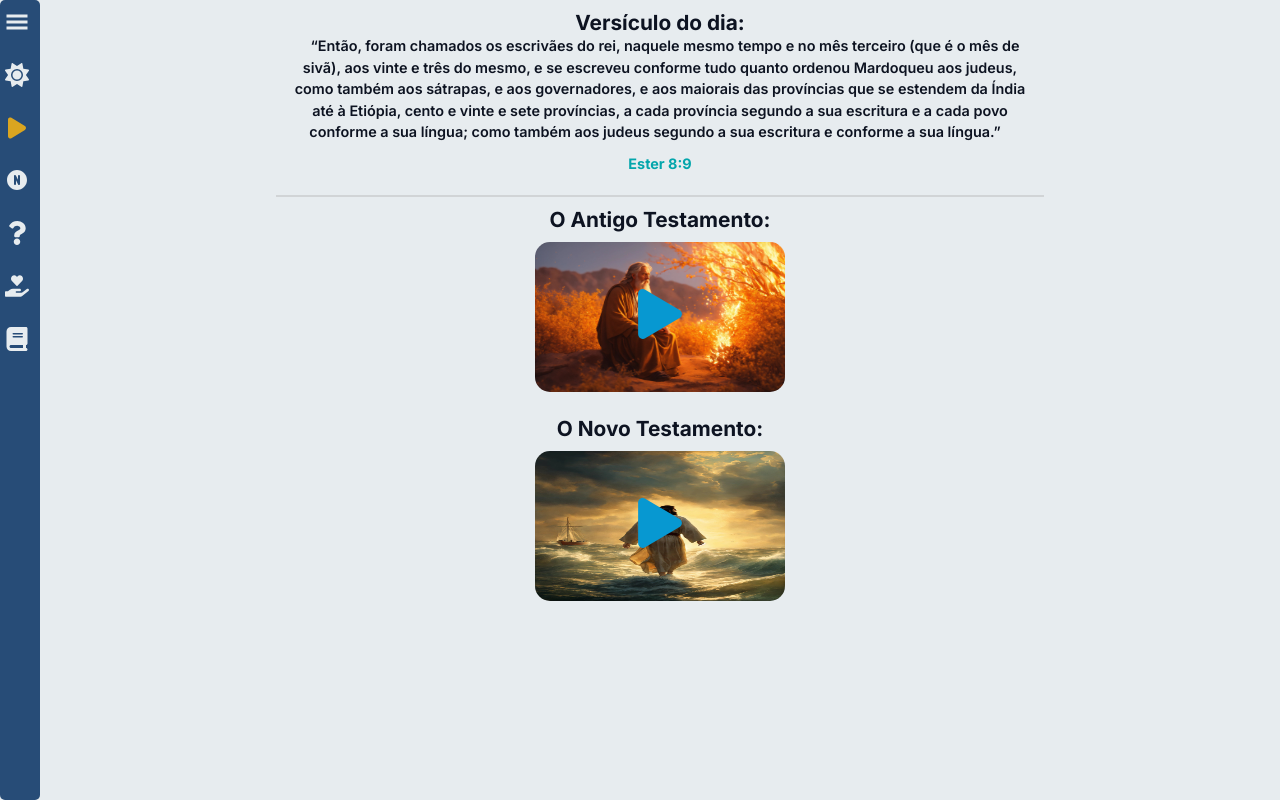
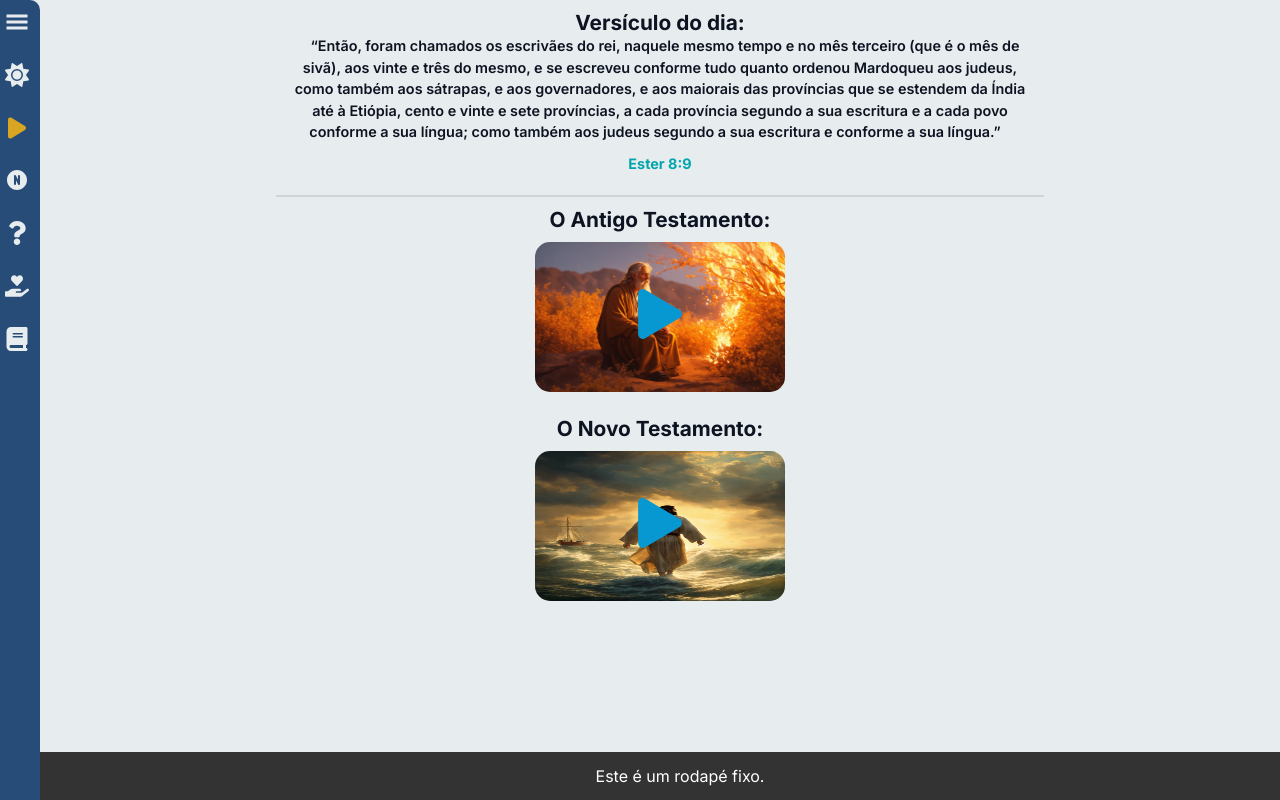
Before and after one commit to diegosales30/biblia-narrada, a Next.js app: page / in a window 1280 px wide. Built offline with nearby package versions, Linux system fonts and the light colour scheme.

Commit message:
feat:  footer inicado, configurando largura

```diff
--- a/src/components/aside/aside.module.scss
+++ b/src/components/aside/aside.module.scss
@@ -1,6 +1,6 @@
 .container {
     position: fixed;
-    border-radius: 5px;
+    border-radius: 0 10px 0 0;
     transition: width 0.3s ease;
     z-index: 11111;
   ul {
@@ -10,7 +10,7 @@
     display: flex;
     flex-direction: column;
     justify-content: start;
-    border-radius: 5px;
+    border-radius: 0 10px 0 0;
     li{
       &:first-child {
         margin-top: 10px;
--- a/src/components/main/index.jsx
+++ b/src/components/main/index.jsx
@@ -3,6 +3,7 @@ import styles from "./main.module.scss";
 import Versiculos from "../versiculos";
 import AntigoTestamento from "../antigoTestamento";
 import NovoTestamento from "../novoTestamento";
+import Footer from "../footer";
 
 const MainComponent = () => {
   return (
@@ -10,6 +11,7 @@ const MainComponent = () => {
       <Versiculos />
       <AntigoTestamento />
       <NovoTestamento/>
+      <Footer />
     </main>
   );
 }
```
